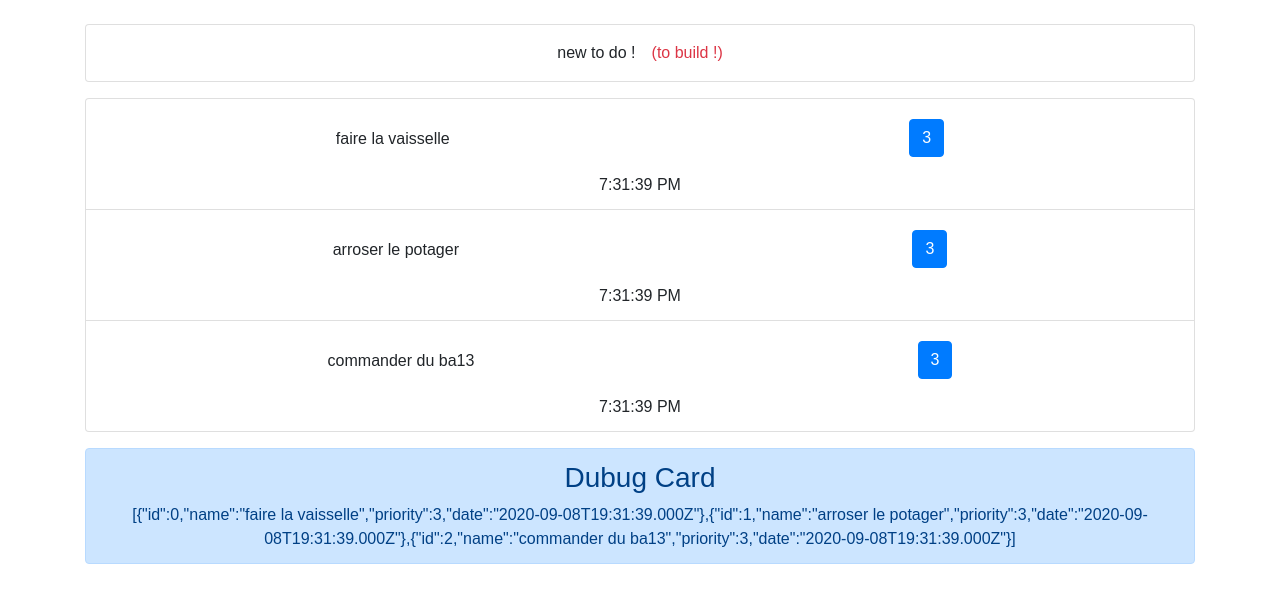
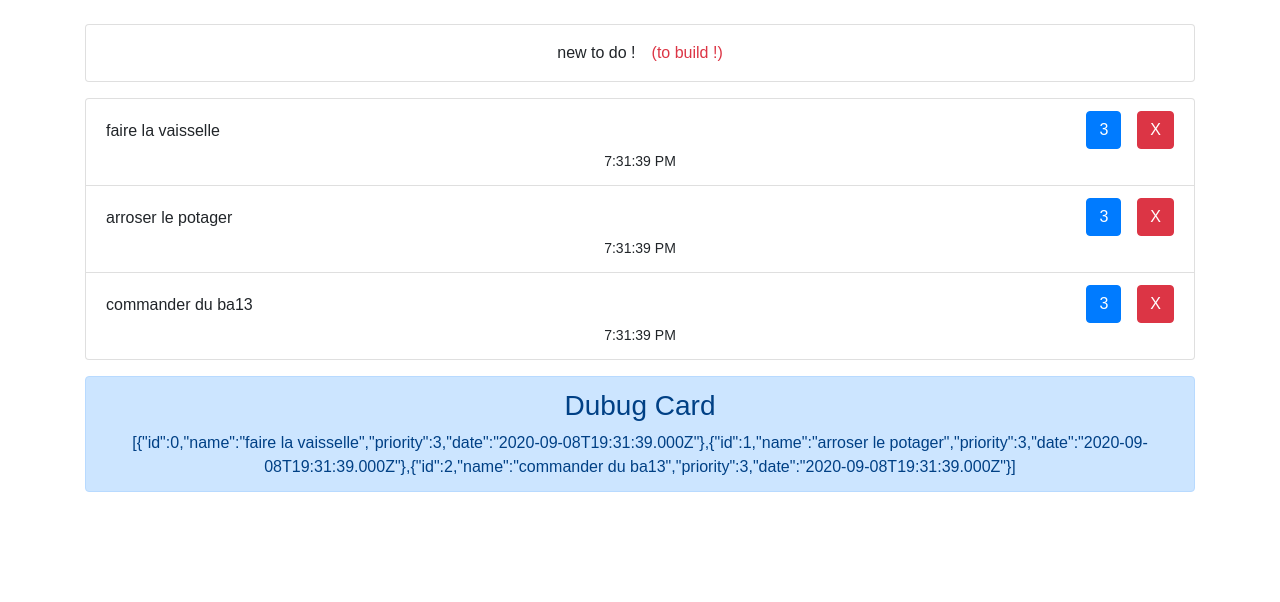
Before and after one commit to michael-albrecht-1/toDoList, a React (Create React App) app: page / in a window 1280 px wide. Shown: the top 602 px of the page. Built offline with nearby package versions, Linux system fonts and the light colour scheme.

Commit message:
implement delete task button

```diff
--- a/src/App.js
+++ b/src/App.js
@@ -31,14 +31,15 @@ class ToDo extends React.Component {
   render() {
     const {
       task: { name, priority, date, id },
-      handleClick
+      handleClick,
+      handleClickDelete
     } = this.props;
 
     return (
       <li className="list-group-item">
-        <div className="mt-2 mb-3 d-flex justify-content-around">
+        <div className="d-flex w-100 justify-content-between">
           <div className="mt-2">{name}</div>
-          <div>
+          <div className="">
             <button
               className={this.btnClass(priority)}
               id={id}
@@ -46,9 +47,16 @@ class ToDo extends React.Component {
             >
               {priority}
             </button>
+            <button
+              className="ml-3 btn btn-danger"
+              id={id}
+              onClick={() => handleClickDelete(id)}
+            >
+              X
+            </button>
           </div>
         </div>
-        <div>{date.toLocaleTimeString()}</div>
+        <small className="mt-3">{date.toLocaleTimeString()}</small>
       </li>
     );
   }
@@ -93,6 +101,7 @@ class ToDoList extends React.Component {
     };
     this.handlePriorityChange = this.handlePriorityChange.bind(this);
     this.calculatePriority = this.calculatePriority.bind(this);
+    this.handleDelete = this.handleDelete.bind(this);
   }
 
   calculatePriority(number) {
@@ -104,6 +113,7 @@ class ToDoList extends React.Component {
     return number;
   }
 
+  // change the priority of the task
   handlePriorityChange(id) {
     this.setState((state) => {
       // get the array without the task clicked
@@ -124,6 +134,16 @@ class ToDoList extends React.Component {
     });
   }
 
+  // delete a task
+  handleDelete(id) {
+    this.setState((state) => {
+      const listWithoutClicked = this.state.list.filter(
+        (task) => task.id !== id
+      );
+      return { list: listWithoutClicked };
+    });
+  }
+
   render() {
     return (
       <div>
@@ -135,6 +155,7 @@ class ToDoList extends React.Component {
                 key={task.id}
                 task={task}
                 handleClick={this.handlePriorityChange}
+                handleClickDelete={this.handleDelete}
               />
             );
           })}
```
